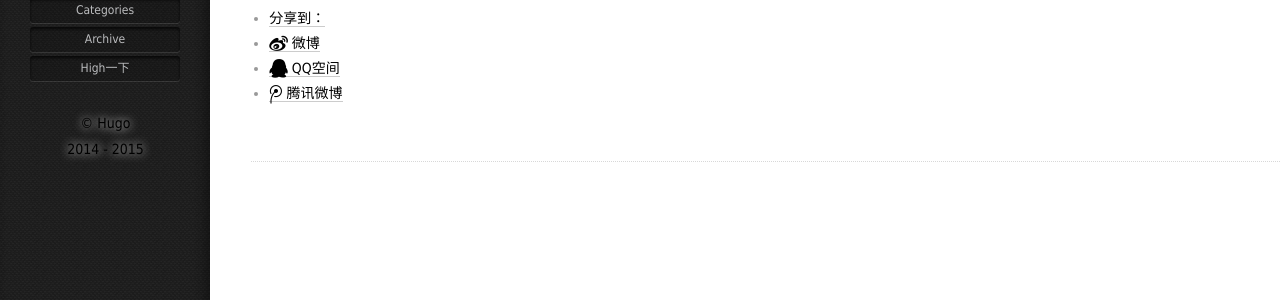
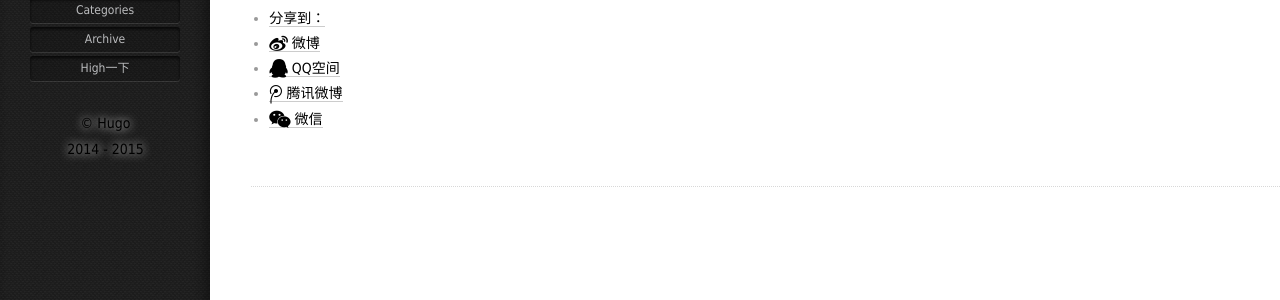
Before and after one commit to HugoWen/HugoWen.github.io_jekyll_bak, a Jekyll site: the page built from _posts/2014-05-01-centos-autoLogin.md, in a window 1280 px wide. Shown: the part 554-854 px from the top of the page. Built offline with Jekyll 4.4.1, drawn with Linux system fonts in a browser that asks for light colours; Markdown is read by kramdown in place of the engine named in the settings; comment, search, counter and statistics services are not loaded.

Commit message:
enable wechat share

```diff
--- a/_layouts/post.html
+++ b/_layouts/post.html
@@ -37,7 +37,7 @@ layout: henter-diandian
                 <li><a class="" href="javascript:void(0);" data-service="weibo"><i class="fa fa-weibo fa-lg"></i> 微博</a></li>
                 <li><a class="" href="javascript:void(0);" data-service="qzone"><i class="fa fa-qq fa-lg"></i> QQ空间</a></li>
                 <li><a class="" href="javascript:void(0);" data-service="qqt"><i class="fa fa-tencent-weibo fa-lg"></i> 腾讯微博</a></li>
-                <!--<li><a class="" href="javascript:void(0);" data-service="wechat"><i class="fa fa-wechat fa-lg"></i> 微信</a></li>-->
+                <li><a class="" href="javascript:void(0);" data-service="wechat"><i class="fa fa-wechat fa-lg"></i> 微信</a></li>
 
             </ul>
         </div>
```
